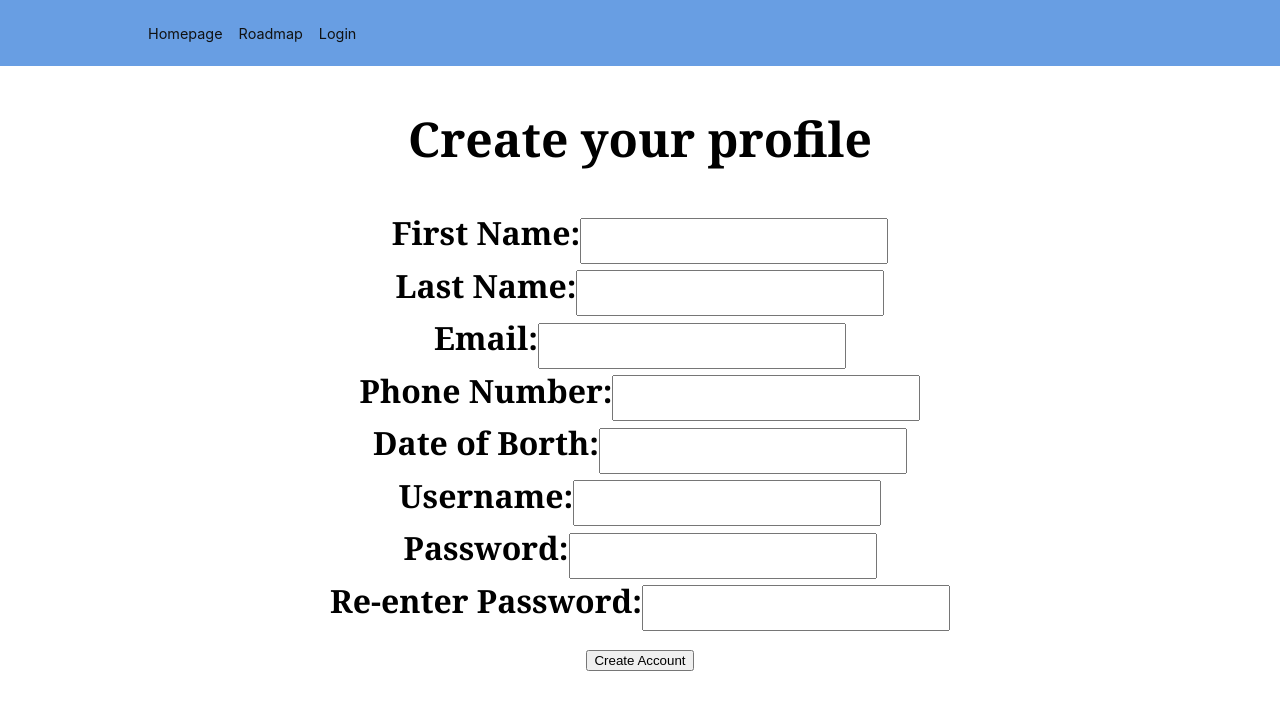
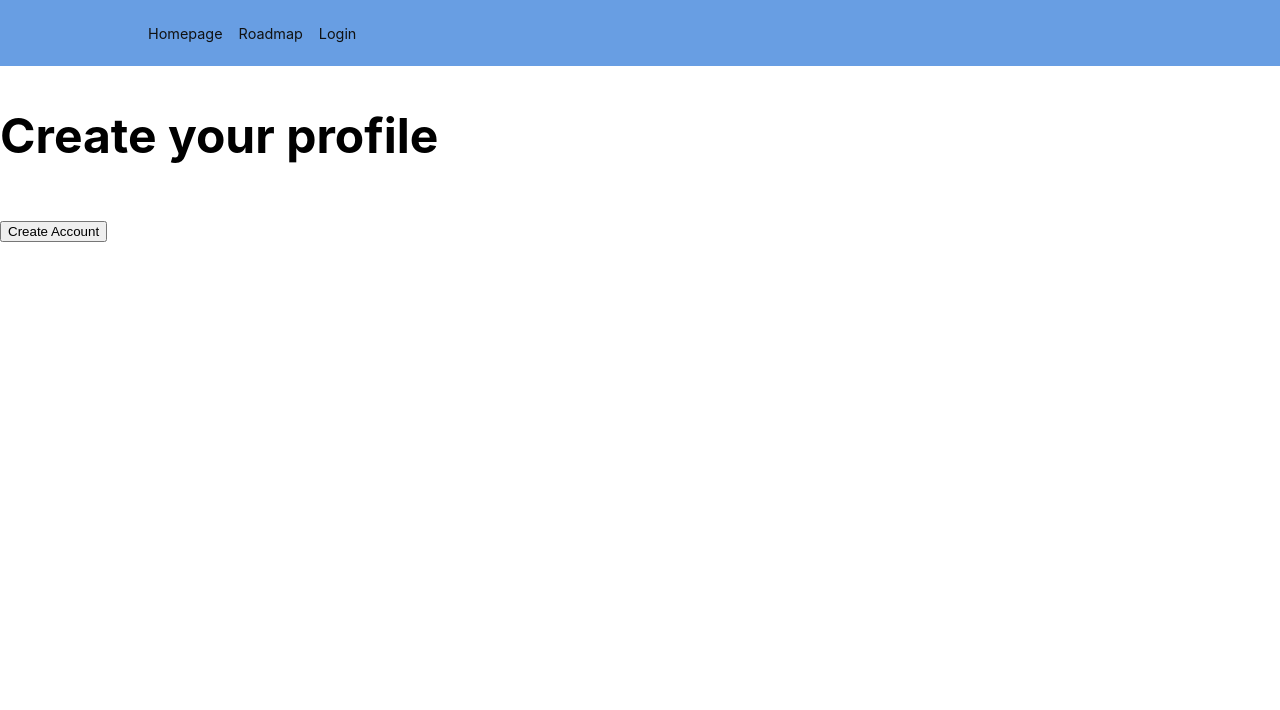
Before and after one commit to cfgcolumbus23/Team-15, a React (Create React App) app in the folder learning-app/: page /SignUp in a window 1280 px wide. Shown: the top 710 px of the page. Built offline with nearby package versions, Linux system fonts and the light colour scheme.

Commit message:
Sign Up page skeleton completed

```diff
--- a/learning-app/src/pages/SignUp.js
+++ b/learning-app/src/pages/SignUp.js
@@ -18,160 +18,6 @@ function HandleResult(success) {
     //display an error message
     console.log("Failure");
   }
-}
-
-function CreateUsername(profileData, setProfileData) {
-  return (
-    <label>
-      Username:
-      <input
-        type="text"
-        className="inputBox"
-        value={profileData.username}
-        onChange={(e) =>
-          setProfileData({ ...profileData, username: e.target.value })
-        }
-      />
-    </label>
-  );
-}
-
-//double verify password
-function CreatePassword(profileData, setProfileData) {
-  return (
-    <div>
-      <label>
-        Password:
-        <input
-          type="password"
-          className="inputBox"
-          value={profileData.password}
-          onChange={(e) =>
-            setProfileData({ ...profileData, password: e.target.value })
-          }
-        />
-      </label>
-    </div>
-  );
-}
-
-function VerifyValidPassword(profileData, setProfileData) {
-  return (
-    <div>
-      <label>
-        Re-enter Password:
-        <input
-          type="password"
-          className="inputBox"
-          value={profileData.verifyPassword}
-          onChange={(e) =>
-            setProfileData({ ...profileData, verifyPassword: e.target.value })
-          }
-        />
-      </label>
-    </div>
-  );
-}
-
-function EnterFirstName(profileData, setProfileData) {
-  return (
-    <div>
-      <label>
-        First Name:
-        <input
-          type="text"
-          className="inputBox"
-          value={profileData.firstName}
-          onChange={(e) =>
-            setProfileData({ ...profileData, firstName: e.target.value })
-          }
-        />
-      </label>
-    </div>
-  );
-}
-
-function EnterLastName(profileData, setProfileData) {
-  return (
-    <div>
-      <label>
-        Last Name:
-        <input
-          type="text"
-          className="inputBox"
-          value={profileData.lastName}
-          onChange={(e) =>
-            setProfileData({ ...profileData, lastName: e.target.value })
-          }
-        />
-      </label>
-    </div>
-  );
-}
-
-// function EnterAge(profileData, setProfileData) {}
-
-function EnterDateOfBirth(profileData, setProfileData) {
-  return (
-    <div>
-      <label>
-        Date of Borth:
-        <input
-          type="text"
-          className="inputBox"
-          value={profileData.dateOfBirth}
-          onChange={(e) =>
-            setProfileData({ ...profileData, dateOfBirth: e.target.value })
-          }
-        />
-      </label>
-    </div>
-  );
-}
-
-function EnterEmail(profileData, setProfileData) {
-  return (
-    <div>
-      <label>
-        Email:
-        <input
-          type="text"
-          className="inputBox"
-          value={profileData.email}
-          onChange={(e) =>
-            setProfileData({ ...profileData, email: e.target.value })
-          }
-        />
-      </label>
-    </div>
-  );
-}
-
-function EnterPhoneNumber(profileData, setProfileData) {
-  return (
-    <div>
-      <label>
-        Phone Number:
-        <input
-          type="text"
-          className="inputBox"
-          value={profileData.phoneNumber}
-          onChange={(e) =>
-            setProfileData({ ...profileData, phoneNumber: e.target.value })
-          }
-        />
-      </label>
-    </div>
-  );
-}
-
-function CreateValidPassword(profileData, setProfileData) {
-  return (
-    <div>
-      {CreatePassword(profileData, setProfileData)}
-      {VerifyValidPassword(profileData, setProfileData)}
-    </div>
-  );
 }
 
 function ClearInputBoxes(setProfileData) {
@@ -214,16 +60,10 @@ function SignUpForm() {
 
   // clean up later into smaller functions
   return (
-    <div className="login-Page">
-      <form className="login-form" onSubmit={handleSubmit}>
+    <div className="signup-Page">
+      <form className="signUp-Form" onSubmit={handleSubmit}>
         <h2>Create your profile</h2>
-        {EnterFirstName(profileData, setProfileData)}
-        {EnterLastName(profileData, setProfileData)}
-        {EnterEmail(profileData, setProfileData)}
-        {EnterPhoneNumber(profileData, setProfileData)}
-        {EnterDateOfBirth(profileData, setProfileData)}
-        {CreateUsername(profileData, setProfileData)}
-        {CreateValidPassword(profileData, setProfileData)}
+        {/* //add in the paramter call */}
         <button type="submit">Create Account</button>
       </form>
     </div>
```
